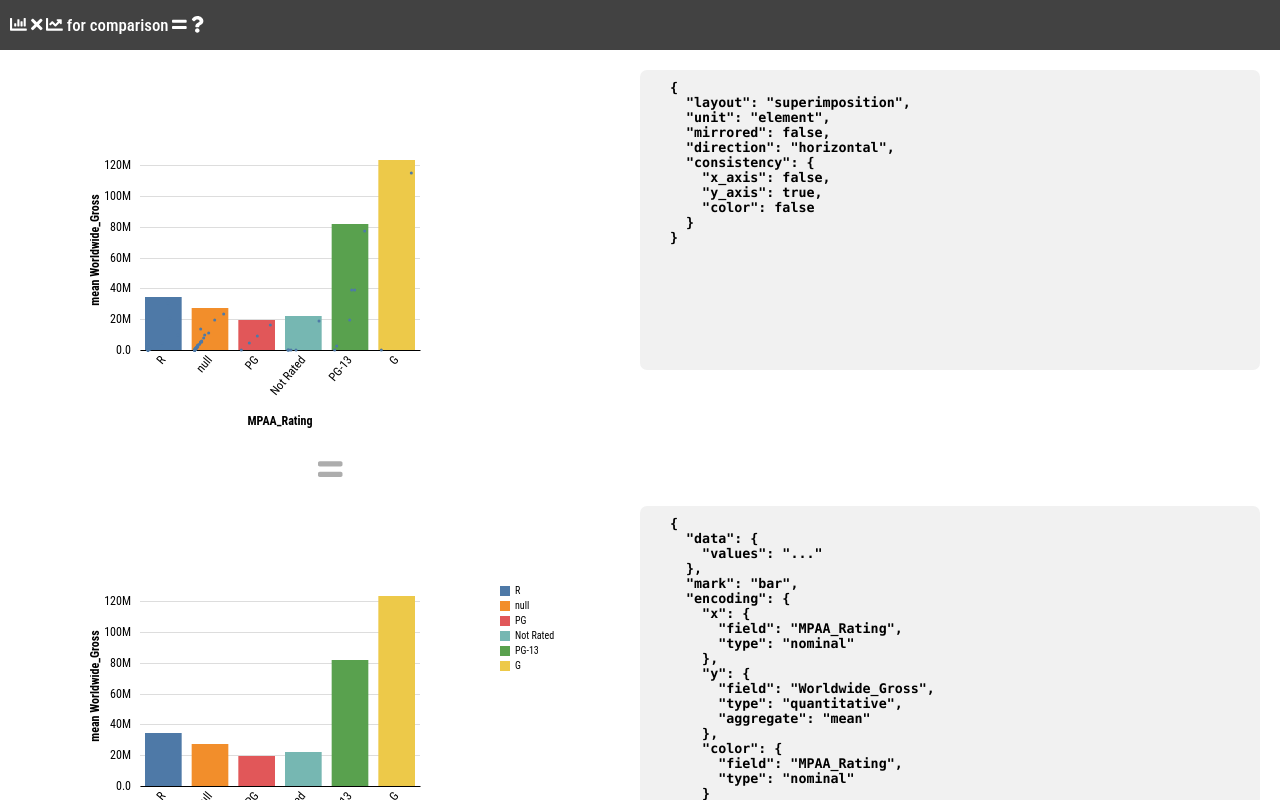
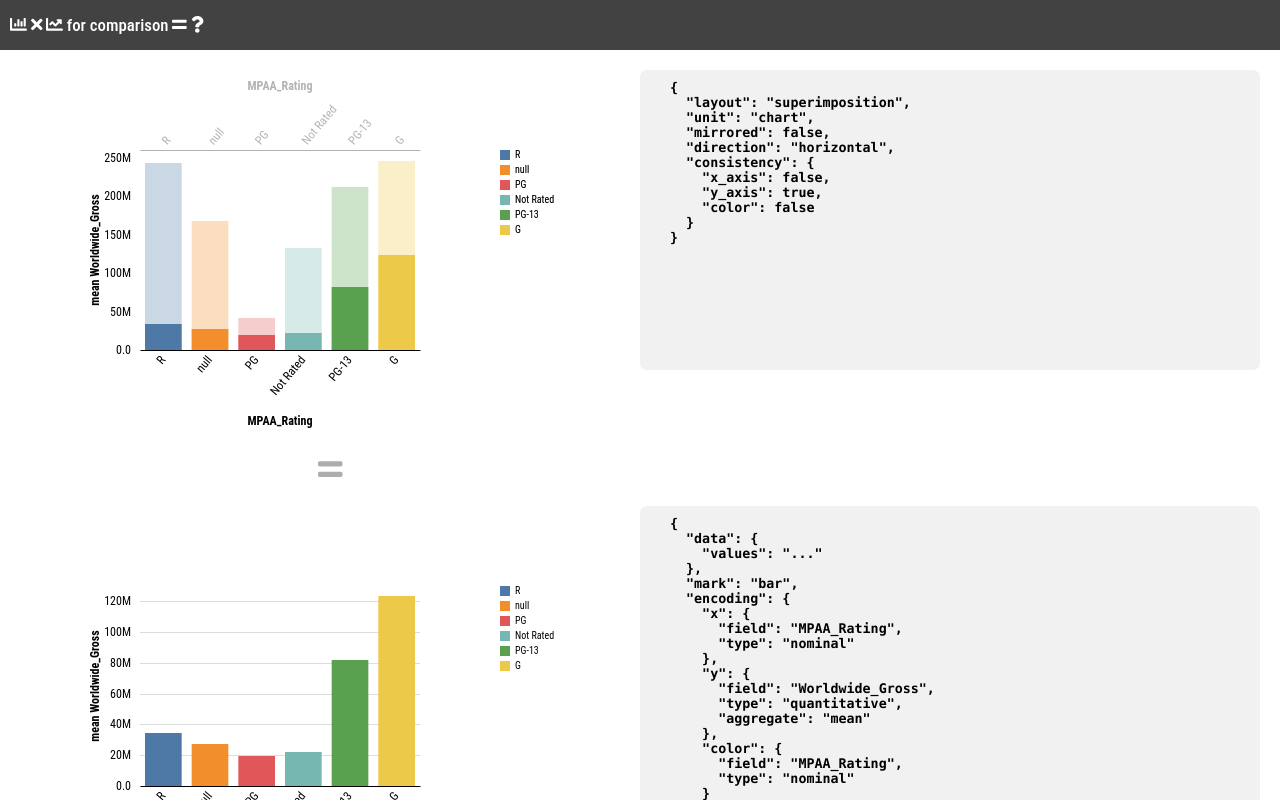
Before and after one commit to sehilyi/comparative-layout-explorer, a React app: page / in a window 1280 px wide. Built offline with nearby package versions, Linux system fonts and the light colour scheme.

Commit message:
Add color in styles for scatterplot

```diff
--- a/src/components/visualizations/barcharts/index.ts
+++ b/src/components/visualizations/barcharts/index.ts
@@ -32,7 +32,7 @@ export function renderSimpleBarChart(ref: SVGSVGElement, spec: Spec) {
     .domain(aggValsByKey.map(d => d.key))
     .range(getBarColor(isUndefined(color) ? 1 : aggValsByKey.map(d => d.key).length));
 
-  renderBarChart(g, spec, {x: aggValsByKey.map(d => d.key), y: aggValsByKey.map(d => d.value)}, {color: c, cKey: "key"}, {...DEFAULT_CHART_STYLE, legend: !isUndefined(color)})
+  renderBarChart(g, spec, {x: aggValsByKey.map(d => d.key), y: aggValsByKey.map(d => d.value)}, {color: c, cKey: "key"}, {...DEFAULT_CHART_STYLE, color: c, colorKey: "key", legend: !isUndefined(color)})
 }
 
 // TODO: only vertical bar charts are handled
@@ -41,14 +41,14 @@ export function renderBarChart(
   spec: Spec, // contains actual values to draw bar chart
   domain: {x: string[] | number[], y: string[] | number[]}, // determine the axis range
   c: {color: d3.ScaleOrdinal<string, {}>, cKey: string},
-  s: BarchartStyle) {
+  styles: BarchartStyle) {
 
   const {values} = spec.data;
   const {aggregate} = spec.encoding.y;
-  const aggValues = ifUndefinedGetDefault(s.altVals, getAggValues(values, spec.encoding.x.field, spec.encoding.y.field, aggregate));
-  const {x, y} = renderAxes(g, domain.x, domain.y, spec, s);
-  const {...designs} = renderBars(g, aggValues, "value", "key", uniqueValues(domain.x, "").length, x as ScaleBand<string>, y as ScaleLinear<number, number>, {color: c.color, cKey: "key"}, s)
-  if (s.legend) renderLegend(g.append(_g).attr(_transform, translate(CHART_SIZE.width + CHART_MARGIN.right + LEGEND_PADDING, 0)), c.color.domain() as string[], c.color.range() as string[])
+  const aggValues = ifUndefinedGetDefault(styles.altVals, getAggValues(values, spec.encoding.x.field, spec.encoding.y.field, aggregate));
+  const {x, y} = renderAxes(g, domain.x, domain.y, spec, styles);
+  const {...designs} = renderBars(g, aggValues, "value", "key", uniqueValues(domain.x, "").length, x as ScaleBand<string>, y as ScaleLinear<number, number>, {...styles, colorKey: "key"})
+  if (styles.legend) renderLegend(g.append(_g).attr(_transform, translate(CHART_SIZE.width + CHART_MARGIN.right + LEGEND_PADDING, 0)), c.color.domain() as string[], c.color.range() as string[])
   return {designs}
 }
 
@@ -60,7 +60,6 @@ export function renderBars(
   numOfX: number,
   x: d3.ScaleBand<string>,
   y: d3.ScaleLinear<number, number>,
-  c: {color: d3.ScaleOrdinal<string, {}>, cKey: string},
   styles: BarchartStyle) {
 
   const {mulSize, shiftBy, yOffsetData, xPreStr, barGap, width, height, stroke, stroke_width} = styles
@@ -77,7 +76,7 @@ export function renderBars(
     .attr(_x, d => x(xPreStr + d[gKey]) + bandUnitSize / 2.0 - barWidth / 2.0 + barWidth * shiftBy)
     .attr(_width, barWidth)
     .attr(_height, d => (styles.revY ? y(d[vKey]) : height - y(d[vKey])))
-    .attr(_fill, d => c.color(d[c.cKey]) as string)
+    .attr(_fill, d => styles.color(d[styles.colorKey === "" ? vKey : styles.colorKey]) as string)
     .attr(_stroke, stroke)
     .attr(_stroke_width, stroke_width)
 
--- a/src/components/visualizations/chart-styles/style-definitions.ts
+++ b/src/components/visualizations/chart-styles/style-definitions.ts
@@ -5,6 +5,7 @@ import {DEFAULT_CHART_STYLE} from ".";
 import {getAggregatedDatas} from "../data-handler";
 import {isUndefined} from "util";
 import {DomainData} from "../data-handler/domain-calculator";
+import {getColor, getConstantColor} from "../design-settings";
 
 // TOOD: any better way to define domains' type?
 export function getStyles(A: Spec, B: Spec, C: CompSpec, consistency: Consistency, d: {A: DomainData, B: DomainData | DomainData[]}) {
@@ -22,6 +23,11 @@ export function getStyles(A: Spec, B: Spec, C: CompSpec, consistency: Consistenc
         S.B.revX = C.direction === "horizontal" && C.mirrored
         S.A.noX = consistency.x_axis && !S.B.revX && C.direction === 'vertical'
         S.B.noY = consistency.y_axis && !S.B.revY && C.direction === 'horizontal'
+
+        S.A.color = getColor(d.A.c)
+        S.A.colorKey = d.A.cKey
+        S.B.color = getColor((d.B as DomainData).c)
+        S.B.colorKey = (d.B as DomainData).cKey
       }
       else if (C.unit === "element") {
         if (C.direction === "vertical") { // stacked bar
@@ -35,6 +41,11 @@ export function getStyles(A: Spec, B: Spec, C: CompSpec, consistency: Consistenc
           S.B.mulSize = 0.5
           S.B.noAxes = true
         }
+
+        S.A.color = getConstantColor() // getColor(d.A.c)
+        S.A.colorKey = d.A.cKey
+        S.B.color = getConstantColor(2) // getColor((d.B as DomainData).c)
+        S.B.colorKey = (d.B as DomainData).cKey
       }
       break
     case "superimposition":
@@ -49,6 +60,11 @@ export function getStyles(A: Spec, B: Spec, C: CompSpec, consistency: Consistenc
         if (consistency.y_axis) S.B.noY = true
         if (!consistency.x_axis) S.B.topX = true
         if (!consistency.y_axis) S.B.rightY = true
+
+        S.A.color = getColor(d.A.c)
+        S.A.colorKey = d.A.cKey
+        S.B.color = getColor((d.B as DomainData).c)
+        S.B.colorKey = (d.B as DomainData).cKey
       }
       else if (C.unit === "element") {
         // TODO: only consider a.charttype === bar now
@@ -60,6 +76,11 @@ export function getStyles(A: Spec, B: Spec, C: CompSpec, consistency: Consistenc
         S.B.noGrid = true
         S.B.barGap = 0
         S.B.pointSize = 1.5
+
+        S.A.color = getColor(d.A.c)
+        S.A.colorKey = d.A.cKey
+        S.B.color = getColor((d.B as DomainData).c)
+        S.B.colorKey = (d.B as DomainData).cKey
       }
       break
     default:
--- a/src/components/visualizations/comp-charts.ts
+++ b/src/components/visualizations/comp-charts.ts
@@ -59,8 +59,12 @@ function renderJuxPerChart(ref: SVGSVGElement, A: Spec, B: Spec, C: CompSpec) {
   /// A
   renderChart(gA, A, {x: domains.A.x, y: domains.A.y}, {color: getColor(domains.A.c), cKey: domains.A.cKey}, styles.A)
   /// B
-  if (!Array.isArray(domains.B))
+  if (!Array.isArray(domains.B)) {
     renderChart(gB, B, {x: domains.B.x, y: domains.B.y}, {color: getColor(domains.B.c), cKey: domains.B.cKey}, styles.B)
+  }
+  else {
+    // TODO:
+  }
 }
 
 function renderJuxPerElement(ref: SVGSVGElement, A: Spec, B: Spec, C: CompSpec) {
@@ -172,7 +176,7 @@ export function renderBlend(ref: SVGSVGElement, A: Spec, B: Spec, C: CompSpec) {
         "value", "key",
         aggD.A.categories.length,
         x as ScaleBand<string>, y as ScaleLinear<number, number>,
-        {color: getConstantColor(i + 1), cKey: "key"},
+        // {color: getConstantColor(i + 1), cKey: "key"},
         {...DEFAULT_CHART_STYLE, yOffsetData})
     }
     renderLegend(
--- a/src/components/visualizations/data-handler/domain-calculator.ts
+++ b/src/components/visualizations/data-handler/domain-calculator.ts
@@ -41,6 +41,7 @@ export function getDomains(A: Spec, B: Spec, C: CompSpec, consistency: Consisten
     else if (isScatterplot(A) && isScatterplot(B)) {
       // TODO:
     }
+    Bs = {x: bx, y: by, c: bc, cKey: bck}
   }
   else if ((C.layout === "juxtaposition" && C.unit === "chart") || (C.layout === "superimposition" && C.unit === "chart")) {
     if (isBarChart(A) && isBarChart(B)) {
--- a/src/components/visualizations/index.ts
+++ b/src/components/visualizations/index.ts
@@ -25,18 +25,29 @@ export function getExampleSpecs(): {A: Spec, B: Spec, C: CompSpec} {
       data: {
         values: DATASET_MOVIES.rawData
       },
-      mark: "point",
+      mark: "bar",
       encoding: {
-        x: {field: "US_Gross", type: "quantitative"},
-        y: {field: "Worldwide_Gross", type: "quantitative", aggregate: "count"},
-        // color: {field: "MPAA_Rating", type: "nominal"}
+        x: {field: "MPAA_Rating", type: "nominal"},
+        y: {field: "Worldwide_Gross", type: "quantitative", aggregate: "max"},
+        color: {field: "MPAA_Rating", type: "nominal"}
       }
     },
+    // B: {
+    //   data: {
+    //     values: DATASET_MOVIES.rawData
+    //   },
+    //   mark: "point",
+    //   encoding: {
+    //     x: {field: "US_Gross", type: "quantitative"},
+    //     y: {field: "Worldwide_Gross", type: "quantitative", aggregate: "count"},
+    //     color: {field: "MPAA_Rating", type: "nominal"}
+    //   }
+    // },
     C: {
       ...DEFAULT_COMP_SPEC,
       layout: "superimposition",
       // direction: "vertical",
-      unit: "element",
+      unit: "chart",
       // mirrored: false,
       consistency: {
         x_axis: false, y_axis: true, color: false
@@ -71,7 +82,7 @@ export function renderChart(
 
   switch (getChartType(spec)) {
     case "scatterplot":
-      renderScatterplot(g, spec, domain, c, s)
+      renderScatterplot(g, spec, domain, s)
       break;
     case "barchart":
       renderBarChart(g, spec, domain, c, s)
@@ -88,7 +99,7 @@ export function canRenderCompChart(A: Spec, B: Spec, C: CompSpec) {
   let can = true;
 
   // exceptions
-  if ((isScatterplot(A) || isScatterplot(A)) && C.layout === "juxtaposition" && C.unit === "element") can = false
+  if ((isScatterplot(A) || isScatterplot(B)) && C.layout === "juxtaposition" && C.unit === "element") can = false
   if (isScatterplot(A) && C.layout === "superimposition" && C.unit === "element") can = false
 
   if (!can) console.log("error: such comparison is not supported.")
--- a/src/components/visualizations/scatterplots/index.ts
+++ b/src/components/visualizations/scatterplots/index.ts
@@ -29,23 +29,22 @@ export function renderSimpleScatterplot(svg: SVGSVGElement, spec: Spec) {
   const color = isColorUsed ? getColor(uniqueValues(values, spec.encoding.color.field)) : getConstantColor()
   const domain = {x: values.map(d => d[xField]), y: values.map(d => d[yField])}
 
-  renderScatterplot(g, spec, {x: domain.x, y: domain.y}, {color, cKey}, {...DEFAULT_CHART_STYLE, legend: isColorUsed})
+  renderScatterplot(g, spec, {x: domain.x, y: domain.y}, {...DEFAULT_CHART_STYLE, color, colorKey: cKey, legend: isColorUsed})
 }
 
 export function renderScatterplot(
   g: d3.Selection<SVGGElement, {}, null, undefined>,
   spec: Spec, // contains actual values to draw bar chart
   domain: {x: string[] | number[], y: string[] | number[]}, // determine the axis range
-  c: {color: d3.ScaleOrdinal<string, {}>, cKey: string},
-  s: ScatterplotStyle) {
+  styles: ScatterplotStyle) {
 
-  const legend = ifUndefinedGetDefault(s["legend"], false) as boolean
+  const legend = ifUndefinedGetDefault(styles["legend"], false) as boolean
   const {values} = spec.data;
   const {field: xField} = spec.encoding.x, {field: yField} = spec.encoding.y;
-  const {x, y} = renderAxes(g, domain.x, domain.y, spec, s);
+  const {x, y} = renderAxes(g, domain.x, domain.y, spec, styles);
 
-  renderPoints(g, values, xField, yField, x as d3.ScaleLinear<number, number>, y as d3.ScaleLinear<number, number>, c, s)
-  if (legend) renderLegend(g.append(_g).attr(_transform, translate(CHART_SIZE.width + CHART_MARGIN.right + LEGEND_PADDING, 0)), c.color.domain() as string[], c.color.range() as string[])
+  renderPoints(g, values, xField, yField, x as d3.ScaleLinear<number, number>, y as d3.ScaleLinear<number, number>, styles)
+  if (legend) renderLegend(g.append(_g).attr(_transform, translate(CHART_SIZE.width + CHART_MARGIN.right + LEGEND_PADDING, 0)), styles.color.domain() as string[], styles.color.range() as string[])
 }
 
 export function renderPoints(
@@ -55,7 +54,6 @@ export function renderPoints(
   yKey: string,
   x: d3.ScaleLinear<number, number>,
   y: d3.ScaleLinear<number, number>,
-  c: {color: d3.ScaleOrdinal<string, {}>, cKey: string},
   styles: ScatterplotStyle) {
 
   g.append(_g).selectAll('.point')
@@ -67,6 +65,6 @@ export function renderPoints(
     .attr(_opacity, SCATTER_POINT_OPACITY)
     .attr(_stroke, styles.stroke)
     .attr(_stroke_width, styles.stroke_width)
-    .attr(_fill, d => c.color(d[c.cKey]) as string)
+    .attr(_fill, d => styles.color(d[styles.colorKey]) as string)
     .attr(_r, styles.pointSize)
 }
```
Also changed, not shown: src/components/visualizations/design-settings.ts (+16 -16 lines).
